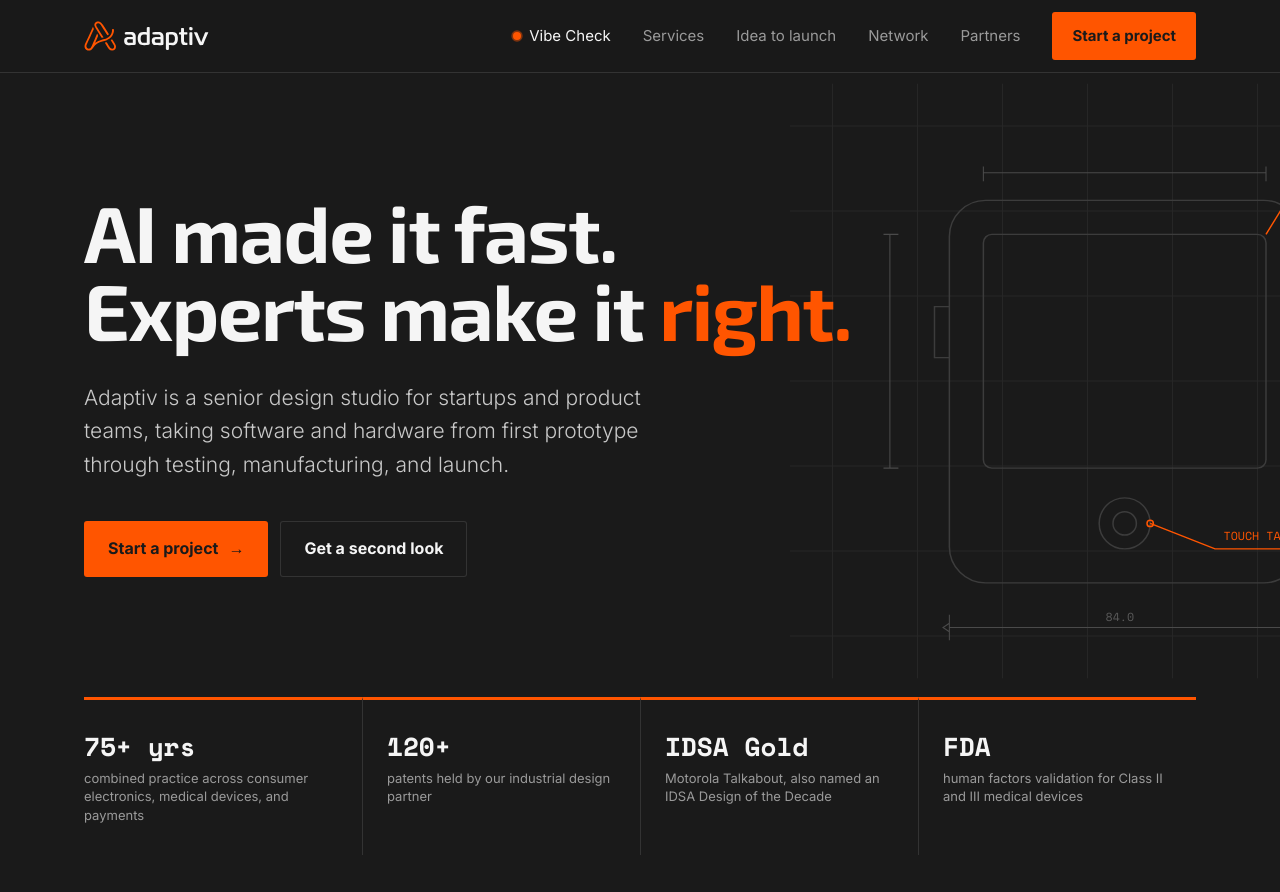
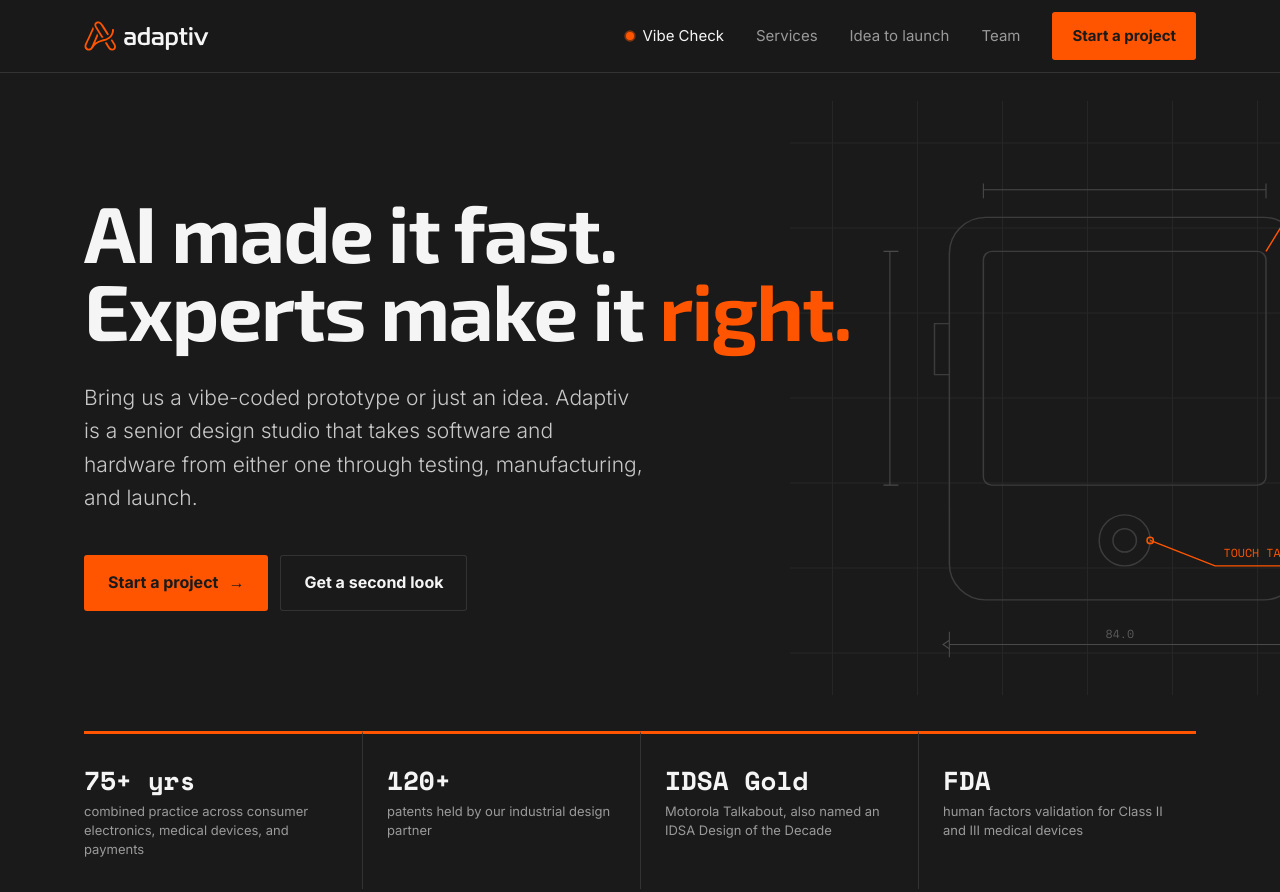
Before and after one commit to johnsalisbury-sketch/adaptivstudios-site, a plain HTML site: page index.html in a window 1280 px wide. Shown: the top 892 px of the page. Drawn offline with nearby package versions, Linux system fonts and the light colour scheme.

Commit message:
Nav: Network/Partners -> Team; hero lede covers prototype or idea
Co-Authored-By: Claude Opus 5.5 <noreply@anthropic.com>
Claude-Session: https://claude.ai/code/session_01G3BLdiu6yCjN8E2cVNk5Ww

```diff
--- a/index.html
+++ b/index.html
@@ -317,8 +317,7 @@
       <a class="offer" href="#vibe-check"><span class="dot" aria-hidden="true"></span>Vibe Check</a>
       <a href="#services">Services</a>
       <a href="#lifecycle">Idea to launch</a>
-      <a href="#network">Network</a>
-      <a href="#partners">Partners</a>
+      <a href="#partners">Team</a>
       <a class="btn" href="#contact">Start a project</a>
     </nav>
   </div>
@@ -353,7 +352,7 @@
     </svg>
     <div class="wrap">
       <h1><i>AI made it fast.</i> <i>Experts make it <span>right.</span></i></h1>
-      <p class="lede">Adaptiv is a senior design studio for startups and product teams, taking software and hardware from first prototype through testing, manufacturing, and launch.</p>
+      <p class="lede">Bring us a vibe-coded prototype or just an idea. Adaptiv is a senior design studio that takes software and hardware from either one through testing, manufacturing, and launch.</p>
       <div class="cta">
         <a class="btn" href="#contact">Start a project <span aria-hidden="true">&rarr;</span></a>
         <a class="btn ghost" href="#vibe-check">Get a second look</a>
```
